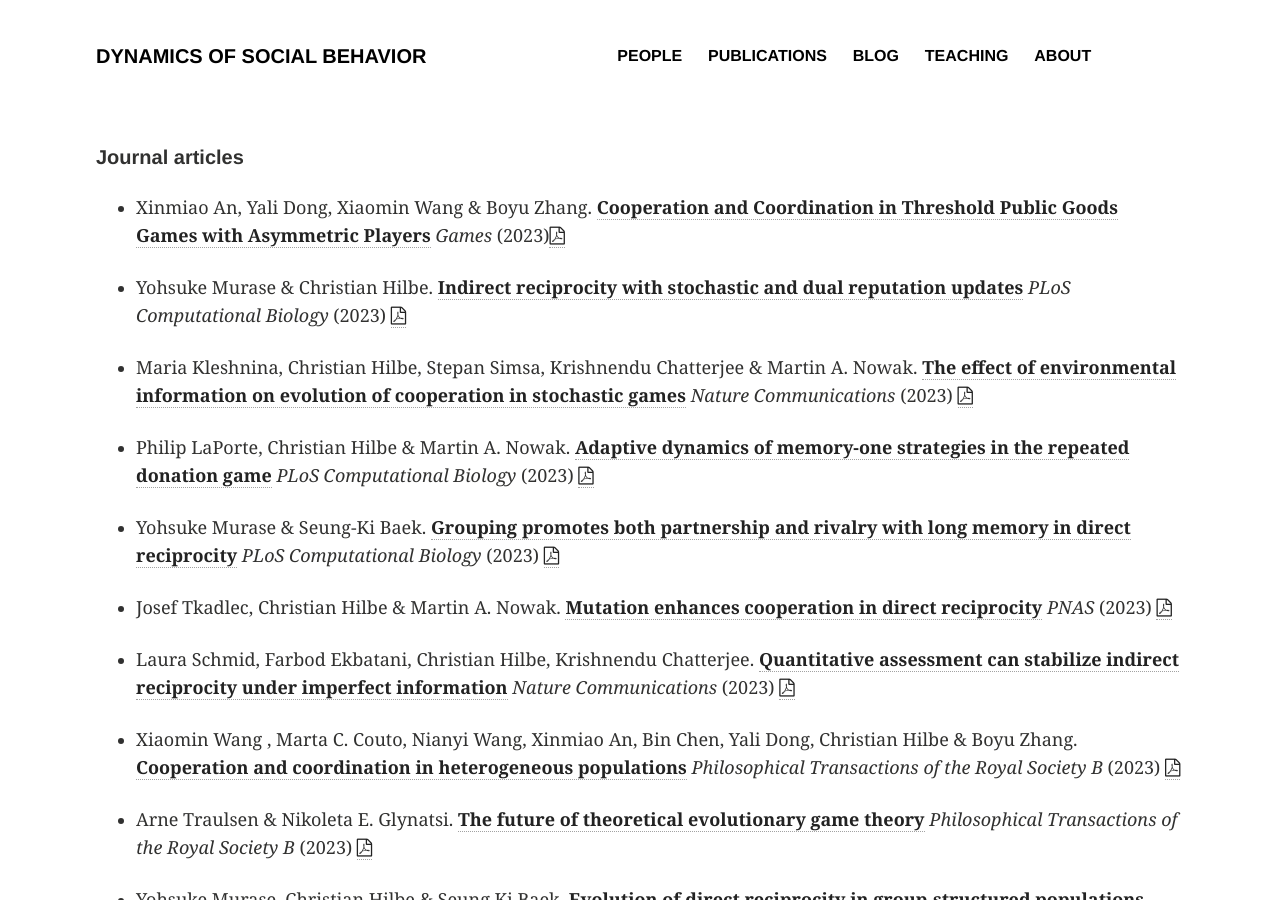
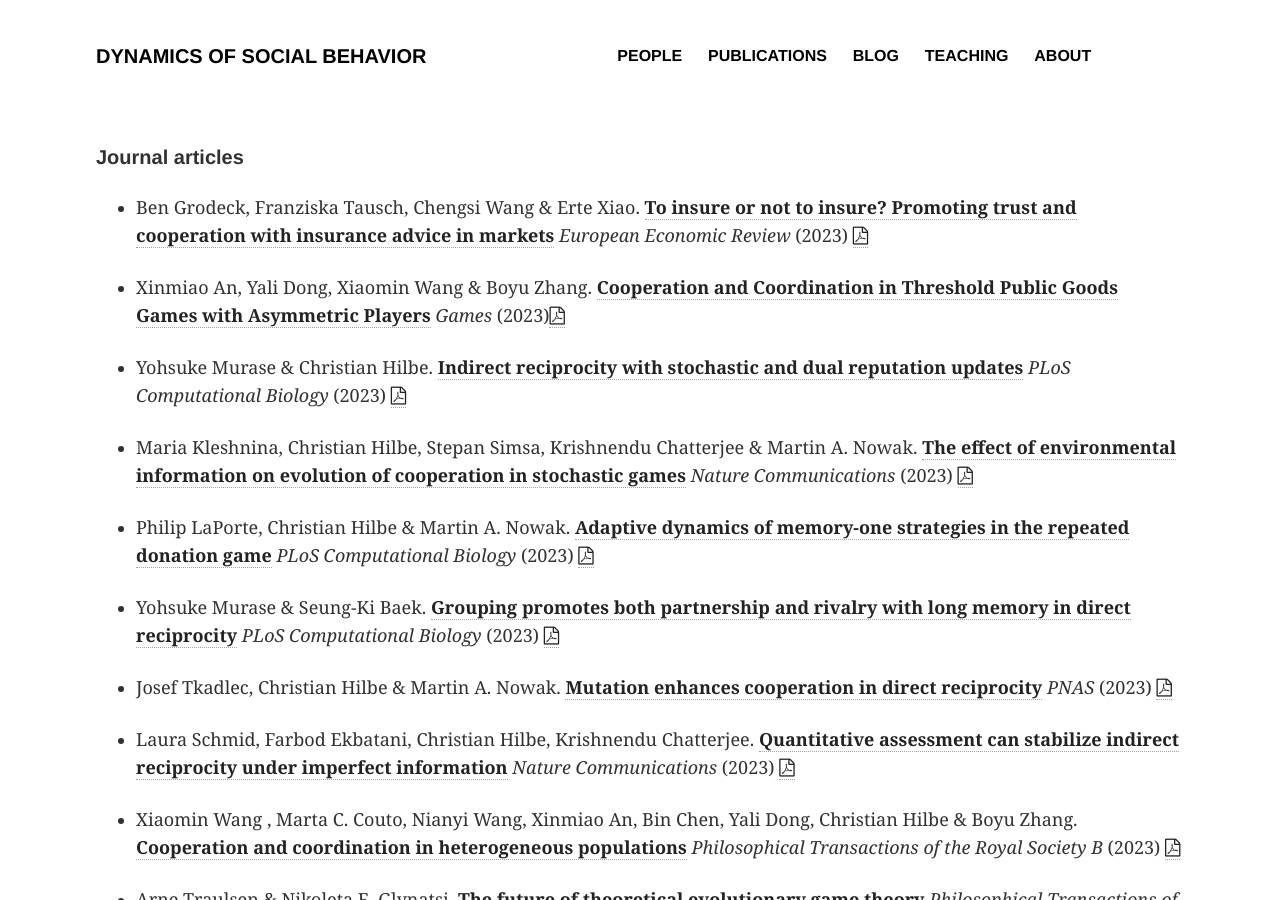
Before and after one commit to DYNOSOBs/social-behaviour, a Jekyll site: the page built from publications/index.md, in a window 1280 px wide and 900 px high. Built offline with Jekyll 4.4.1, drawn with Linux system fonts in a browser that asks for light colours.

Commit message:
update publications

```diff
--- a/publications/index.md
+++ b/publications/index.md
@@ -8,6 +8,10 @@ image:
 ---
 
 <h5>Journal articles</h5>
+
+- Ben Grodeck, Franziska Tausch, Chengsi Wang & Erte Xiao.
+[**To insure or not to insure? Promoting trust and cooperation with insurance advice in markets**](https://www.sciencedirect.com/science/article/pii/S0014292123002143)
+_European Economic Review_ (2023) <a href="papers/Grodeck_EER_2023.pdf"><i class="fa fa-file-pdf-o"></i>
 
 - Xinmiao An, Yali Dong, Xiaomin Wang & Boyu Zhang.
 [**Cooperation and Coordination in Threshold Public Goods Games with Asymmetric Players**](https://journals.plos.org/ploscompbiol/article?id=10.1371/journal.pcbi.1011271)
```
Also changed, not shown: 1 other file.
